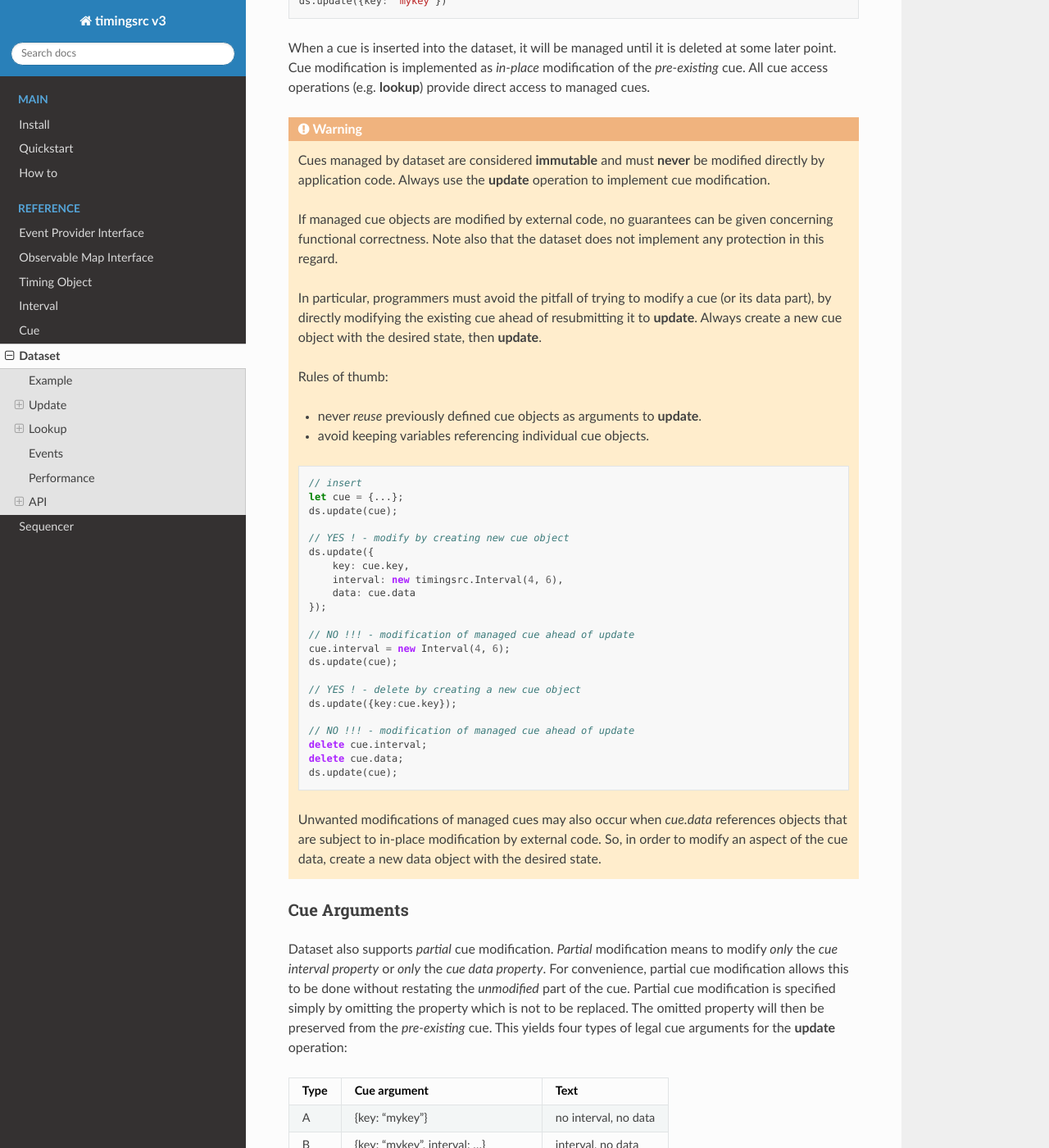
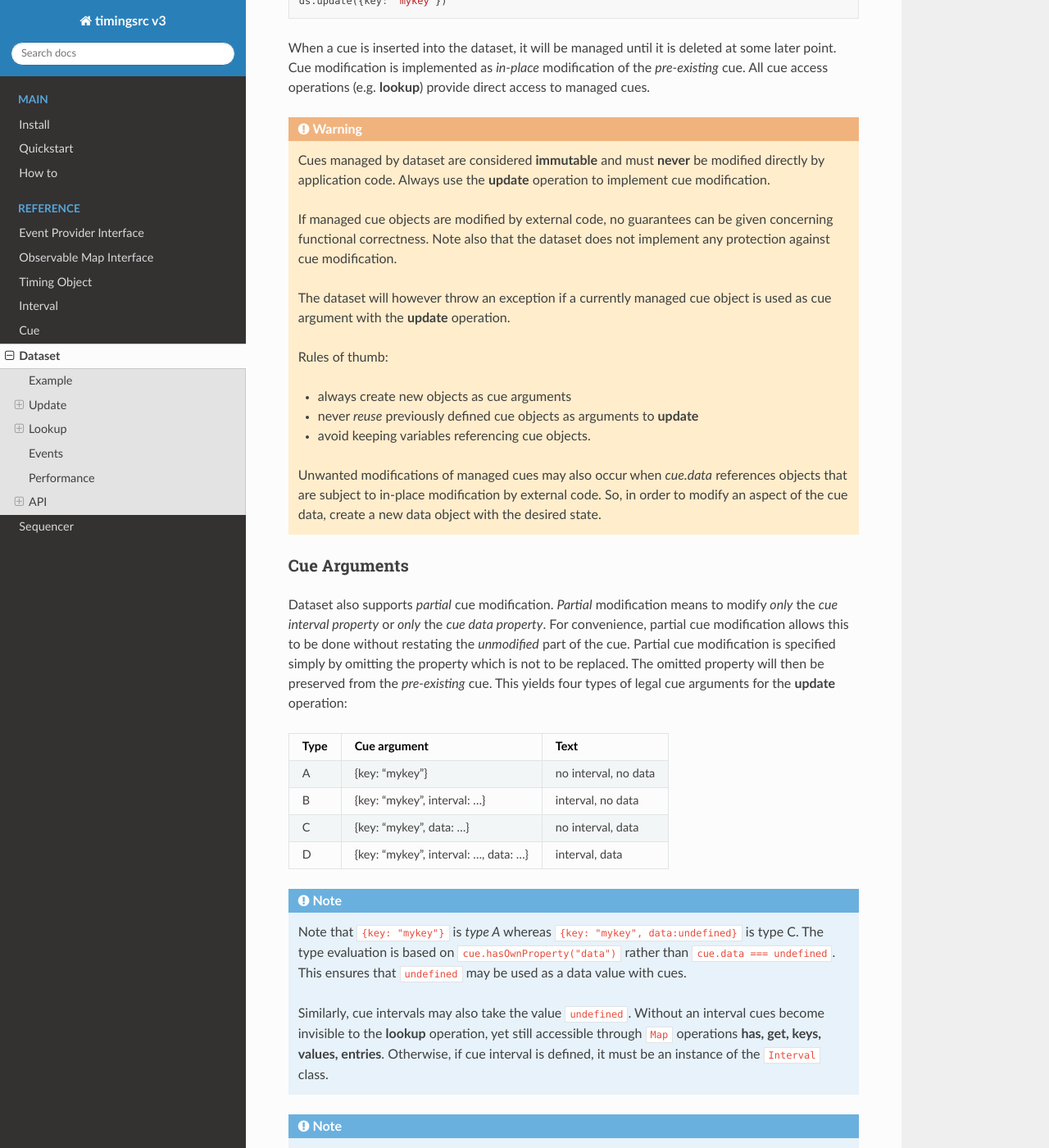
Before and after one commit to ingararntzen/timingdocs, a Sphinx documentation site: the page built from docs/source/dataset.rst, in a window 1280 px wide and 1400 px high, scrolled down 1871 px. Shown: the whole window at 82% size. Built offline with Sphinx 7.4.7 and the Read the Docs theme 2.0.0, drawn with Linux system fonts in a browser that asks for light colours.

```diff
--- a/docs/source/dataset.rst
+++ b/docs/source/dataset.rst
@@ -125,43 +125,17 @@ operations (e.g. **lookup**) provide direct access to managed cues.
 
     If managed cue objects are modified by external code, no guarantees
     can be given concerning functional correctness. Note
-    also that the dataset does not implement any protection in this regard.
+    also that the dataset does not implement any protection against
+    cue modification.
 
-    In particular, programmers must avoid the pitfall of trying to
-    modify a cue (or its data part), by directly modifying the
-    existing cue ahead of resubmitting it to **update**.
-    Always create a new cue object with the desired state, then **update**.
+    The dataset will however throw an exception if a currently managed cue
+    object is used as cue argument with the **update** operation.
 
     Rules of thumb:
 
-    -   never *reuse* previously defined cue objects as arguments to **update**.
-    -   avoid keeping variables referencing individual cue objects.
-
-
-    ..  code-block:: javascript
-
-        // insert
-        let cue = {...};
-        ds.update(cue);
-
-        // YES ! - modify by creating new cue object
-        ds.update({
-            key: cue.key,
-            interval: new timingsrc.Interval(4, 6),
-            data: cue.data
-        });
-
-        // NO !!! - modification of managed cue ahead of update
-        cue.interval = new Interval(4, 6);
-        ds.update(cue);
-
-        // YES ! - delete by creating a new cue object
-        ds.update({key:cue.key});
-
-        // NO !!! - modification of managed cue ahead of update
-        delete cue.interval;
-        delete cue.data;
-        ds.update(cue);
+    -   always create new objects as cue arguments
+    -   never *reuse* previously defined cue objects as arguments to **update**
+    -   avoid keeping variables referencing cue objects.
 
     Unwanted modifications of managed cues may also occur when *cue.data*
     references objects that are subject to in-place modification by
```
Also changed, not shown: docs/source/sequencer.rst (+30 -0 lines).
